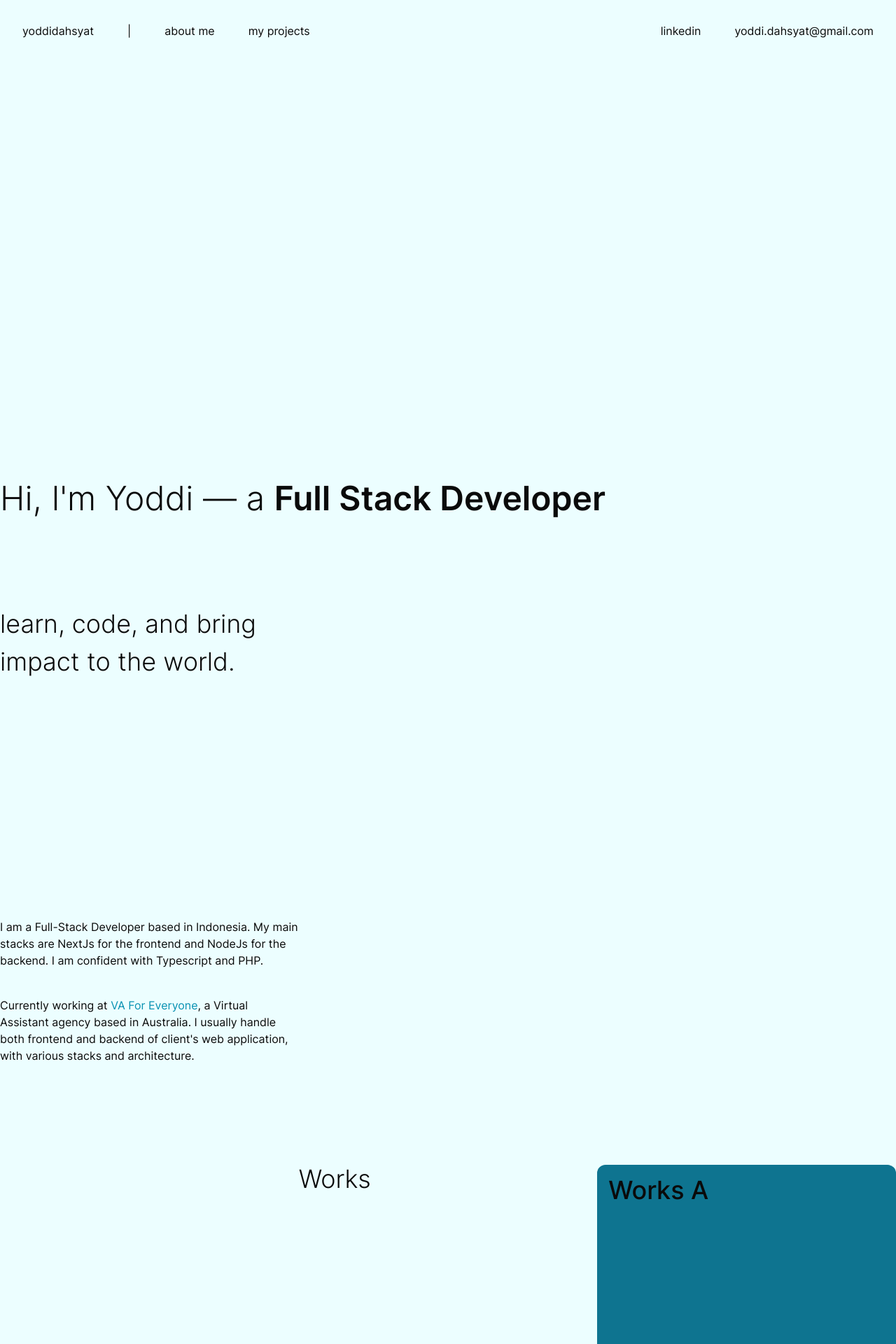
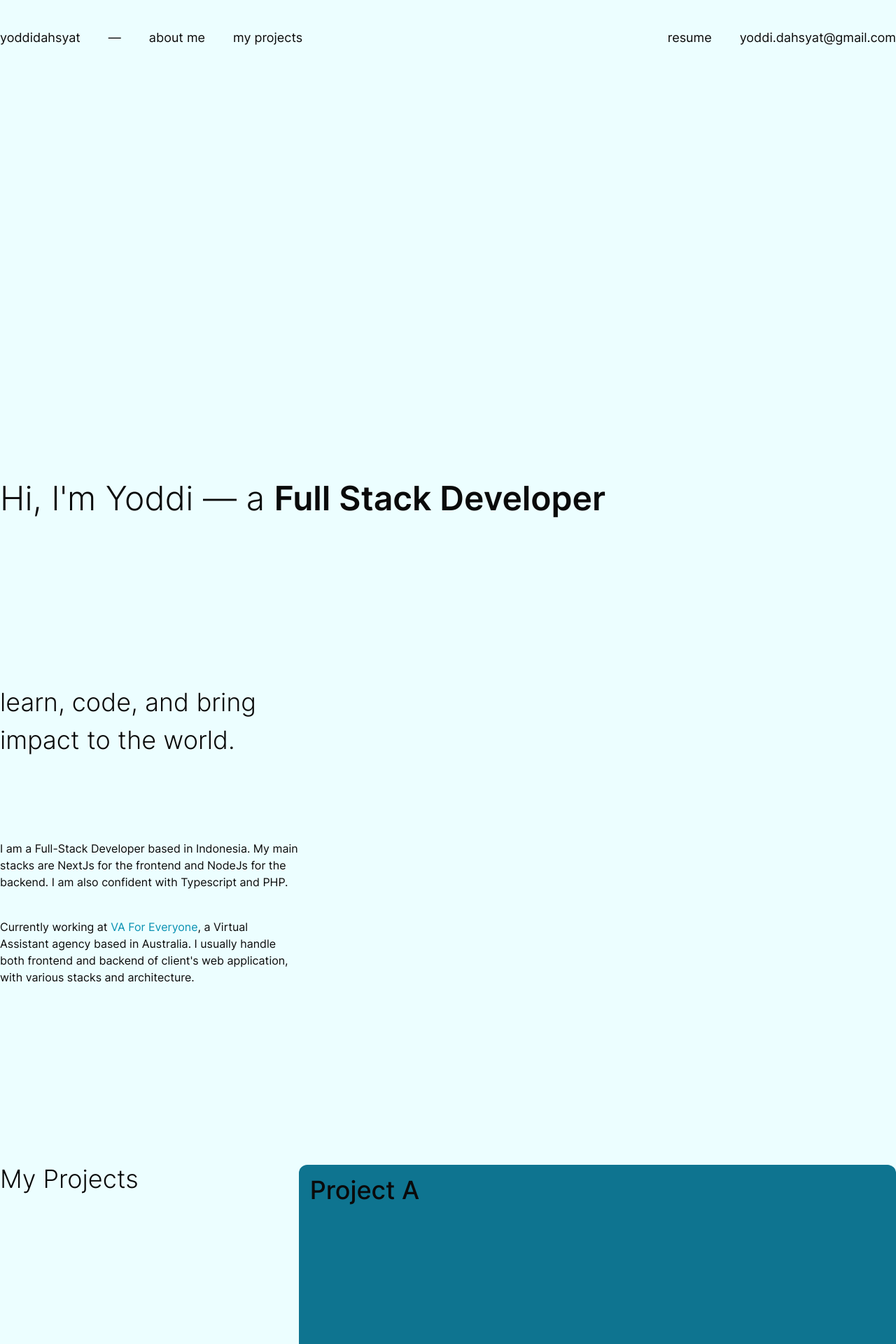
Before and after one commit to yoddidahsyat/portfolio, a Next.js app: page / in a window 1280 px wide. Shown: the top 1920 px of the page at 70% size. Built offline with nearby package versions, Linux system fonts and the light colour scheme.

Commit message:
fix: separate page components

```diff
--- a/src/app/page.tsx
+++ b/src/app/page.tsx
@@ -1,9 +1,12 @@
 'use client';
 
-import Link from 'next/link';
 import * as React from 'react';
 import '@/lib/env';
 
+import CTA from '@/components/homepage/cta';
+import Hero from '@/components/homepage/hero';
+import Projects from '@/components/homepage/projects';
+import Summary from '@/components/homepage/summary';
 import Navbar from '@/components/Navbar';
 
 // import ArrowLink from '@/components/links/ArrowLink';
@@ -24,77 +27,10 @@ export default function HomePage() {
   return (
     <main className='bg-primary-50'>
       <Navbar />
-      <section className='h-screen'>
-        <div className='container mx-auto flex h-full items-end py-16'>
-          <div>
-            <h1 className='text-5xl font-light'>
-              Hi, I'm Yoddi &mdash; a{' '}
-              <span className='font-semibold'>Full Stack Developer</span>
-            </h1>
-          </div>
-        </div>
-      </section>
-      <section className='h-screen'>
-        <div className='container h-full mx-auto py-16 grid grid-cols-3'>
-          <div className='grid grid-rows-6'>
-            <h2 className='row-span-4 text-4xl font-light leading-normal'>
-              learn, code, and bring impact to the world.
-            </h2>
-            <p>
-              I am a Full-Stack Developer based in Indonesia. My main stacks are
-              NextJs for the frontend and NodeJs for the backend. I am confident
-              with Typescript and PHP.
-            </p>
-            <p>
-              Currently working at{' '}
-              <Link
-                href='https://vaforeveryone.com.au'
-                target='_blank'
-                rel='noopener noreferrer'
-                className='text-primary-600 hover:underline'
-              >
-                VA For Everyone
-              </Link>
-              , a Virtual Assistant agency based in Australia. I usually handle
-              both frontend and backend of client's web application, with
-              various stacks and architecture.
-            </p>
-          </div>
-        </div>
-      </section>
-      <section className='min-h-screen'>
-        <div className='container mx-auto py-16 grid grid-cols-3'>
-          <div className='col-start-2'>
-            <h1 className='font-light sticky top-1/3'>Works</h1>
-          </div>
-          <div className='col'>
-            <div className='h-screen'>
-              <div className='p-4 rounded-xl h-5/6 bg-primary-700'>
-                <h1 className='font-medium'>Works A</h1>
-              </div>
-            </div>
-            <div className='h-screen'>
-              <div className='p-4 rounded-xl h-5/6 bg-primary-700'>
-                <h1 className='font-medium'>Works B</h1>
-              </div>
-            </div>
-            <div className='h-screen'>
-              <div className='p-4 rounded-xl h-5/6 bg-primary-700'>
-                <h1 className='font-medium'>Works C</h1>
-              </div>
-            </div>
-          </div>
-        </div>
-      </section>
-      <section className='h-screen'>
-        <div className='container mx-auto flex h-full items-center justify-end'>
-          <div className='grid grid-cols-3'>
-            <h1 className='col-start-3 font-light text-7xl'>
-              Let's get in touch
-            </h1>
-          </div>
-        </div>
-      </section>
+      <Hero />
+      <Summary />
+      <Projects />
+      <CTA />
     </main>
   );
 }
--- a/src/components/Navbar.tsx
+++ b/src/components/Navbar.tsx
@@ -1,16 +1,22 @@
+import Link from 'next/link';
+
 const Navbar = () => {
   return (
-    <div className='fixed p-8 flex justify-between w-full'>
-      <ul className='flex gap-12'>
-        <li>yoddidahsyat</li>
-        <li>|</li>
-        <li>about me</li>
-        <li>my projects</li>
-      </ul>
-      <ul className='flex gap-12'>
-        <li>linkedin</li>
-        <li>yoddi.dahsyat@gmail.com</li>
-      </ul>
+    <div className='container fixed left-1/2 -translate-x-1/2 py-10 flex justify-between w-full text-lg'>
+      <div className='flex gap-10'>
+        <Link href='/'>yoddidahsyat</Link>
+        &mdash;
+        <Link href='/about'>about me</Link>
+        <Link href='/projects'>my projects</Link>
+      </div>
+      <div className='flex gap-10'>
+        <Link href='https://github.com/yoddidahsyat' target='_blank'>
+          resume
+        </Link>
+        <Link href='mailto:yoddi.dahsyat@gmail.com'>
+          yoddi.dahsyat@gmail.com
+        </Link>
+      </div>
     </div>
   );
 };
--- /dev/null
+++ b/src/components/homepage/cta.tsx
@@ -0,0 +1,20 @@
+import Link from 'next/link';
+
+const CTA = () => {
+  return (
+    <section className='h-screen container mx-auto text-4xl grid grid-rows-5'>
+      <div className='row-start-3 flex flex-col gap-8'>
+        <h1 className='font-light'>Reach me out on</h1>
+        <Link href='mailto:yoddi.dahsyat@gmail.com' className='font-light'>
+          yoddi.dahsyat@gmail.com
+        </Link>
+      </div>
+      <div className='row-start-5 flex gap-12 font-light'>
+        <Link href='https://github.com/yoddidahsyat'>github</Link>
+        <Link href='https://www.linkedin.com/in/yoddidahsyat'>linkedin</Link>
+      </div>
+    </section>
+  );
+};
+
+export default CTA;
--- /dev/null
+++ b/src/components/homepage/hero.tsx
@@ -0,0 +1,16 @@
+const Hero = () => {
+  return (
+    <section className='h-screen'>
+      <div className='container mx-auto flex h-full items-end py-16'>
+        <div>
+          <h1 className='text-5xl font-light'>
+            Hi, I'm Yoddi &mdash; a{' '}
+            <span className='font-semibold'>Full Stack Developer</span>
+          </h1>
+        </div>
+      </div>
+    </section>
+  );
+};
+
+export default Hero;
--- /dev/null
+++ b/src/components/homepage/projects.tsx
@@ -0,0 +1,30 @@
+const Projects = () => {
+  return (
+    <section className='min-h-screen'>
+      <div className='container mx-auto py-16 grid grid-cols-3'>
+        <div className='col'>
+          <h1 className='font-light sticky top-1/2 text-4xl'>My Projects</h1>
+        </div>
+        <div className='col-span-2'>
+          <div className='h-screen'>
+            <div className='p-4 rounded-xl h-5/6 bg-primary-700'>
+              <h1 className='font-medium'>Project A</h1>
+            </div>
+          </div>
+          <div className='h-screen'>
+            <div className='p-4 rounded-xl h-5/6 bg-primary-700'>
+              <h1 className='font-medium'>Project B</h1>
+            </div>
+          </div>
+          <div className='h-screen'>
+            <div className='p-4 rounded-xl h-5/6 bg-primary-700'>
+              <h1 className='font-medium'>Project C</h1>
+            </div>
+          </div>
+        </div>
+      </div>
+    </section>
+  );
+};
+
+export default Projects;
--- /dev/null
+++ b/src/components/homepage/summary.tsx
@@ -0,0 +1,37 @@
+import Link from 'next/link';
+
+const Summary = () => {
+  return (
+    <section className='h-screen'>
+      <div className='container h-full mx-auto py-16 grid grid-cols-3'>
+        <div className='grid grid-rows-6'>
+          <div />
+          <h2 className='row-span-2 text-4xl font-light leading-normal'>
+            learn, code, and bring impact to the world.
+          </h2>
+          <p>
+            I am a Full-Stack Developer based in Indonesia. My main stacks are
+            NextJs for the frontend and NodeJs for the backend. I am also
+            confident with Typescript and PHP.
+          </p>
+          <p>
+            Currently working at{' '}
+            <Link
+              href='https://vaforeveryone.com.au'
+              target='_blank'
+              rel='noopener noreferrer'
+              className='text-primary-600 hover:underline'
+            >
+              VA For Everyone
+            </Link>
+            , a Virtual Assistant agency based in Australia. I usually handle
+            both frontend and backend of client's web application, with various
+            stacks and architecture.
+          </p>
+        </div>
+      </div>
+    </section>
+  );
+};
+
+export default Summary;
```
